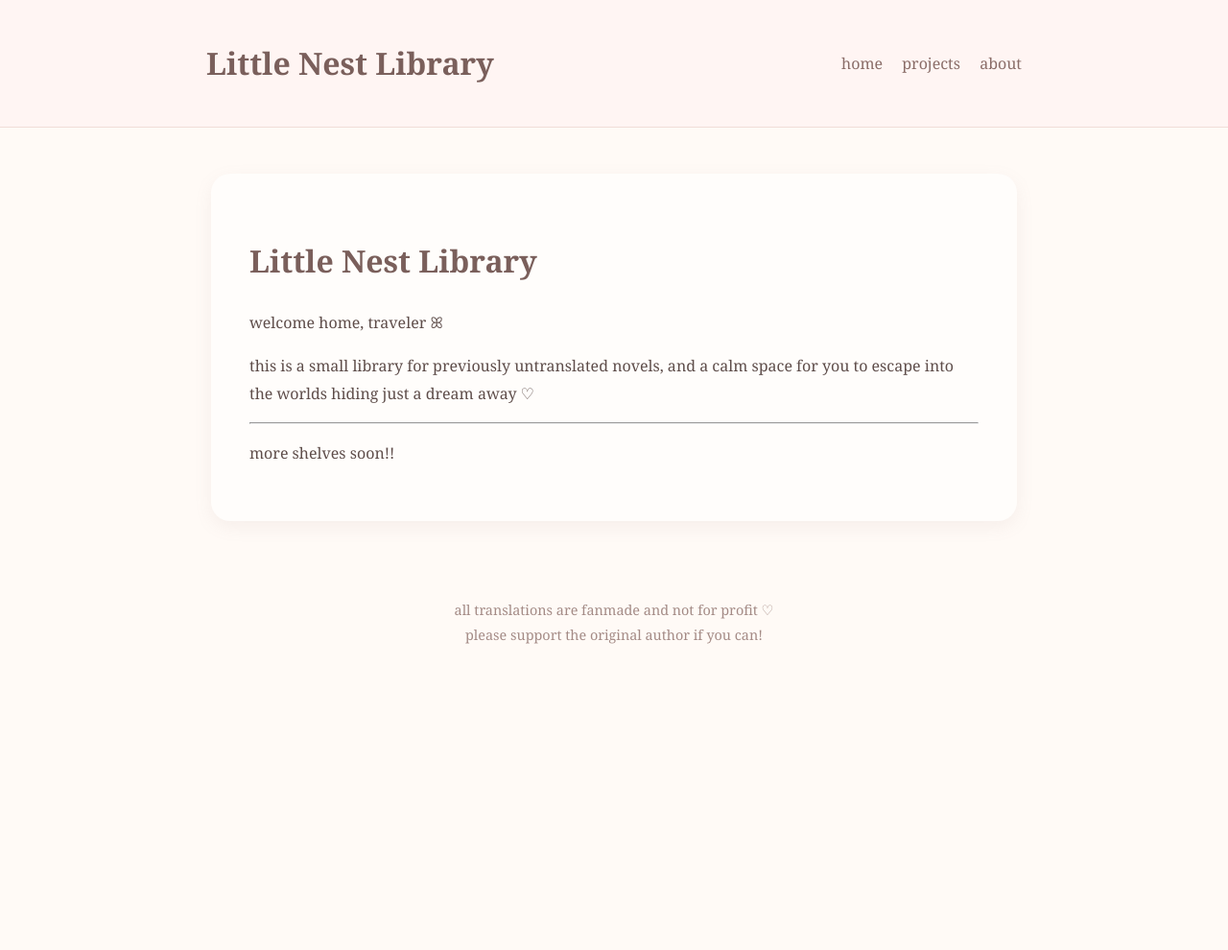
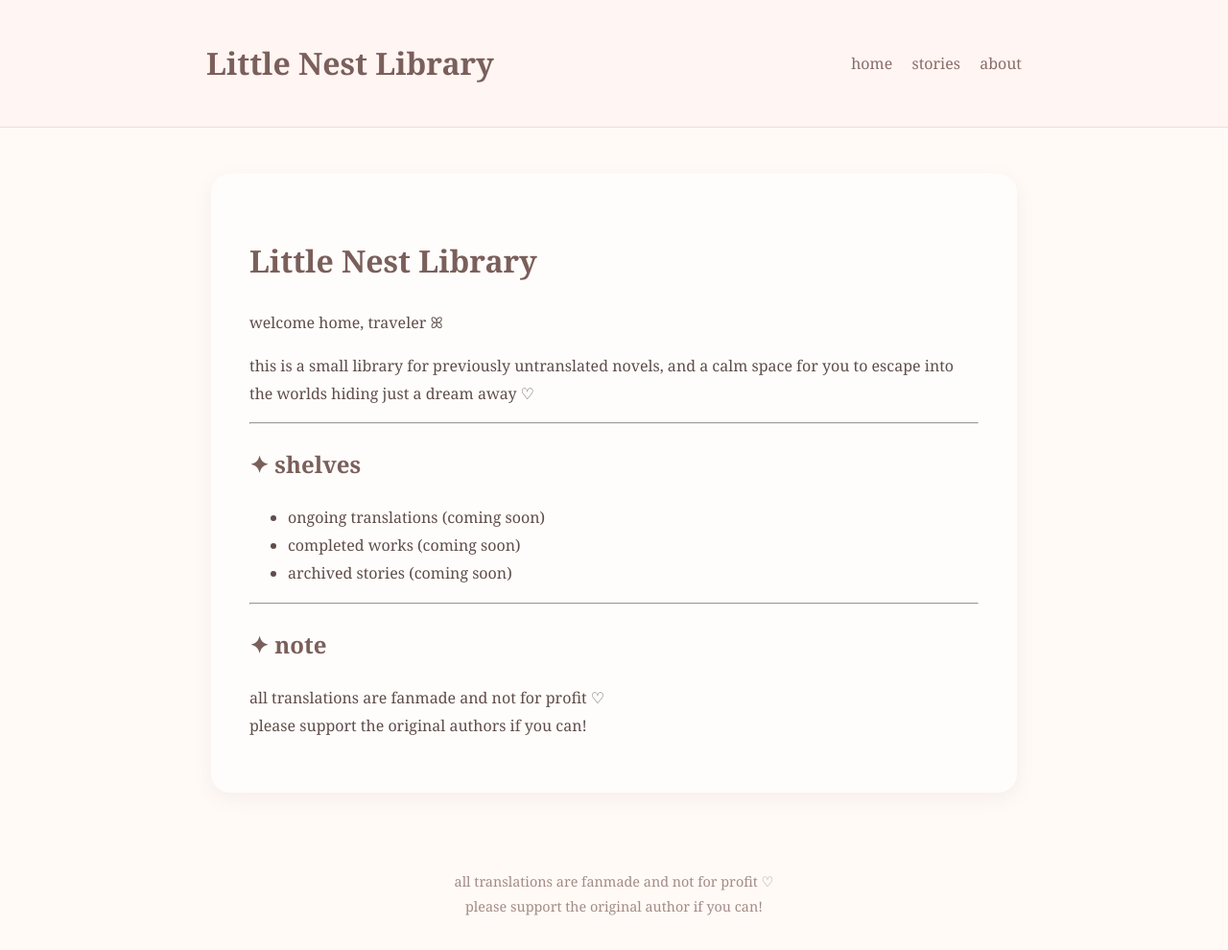
Before and after one commit to neversaynei/little-nest-library, a Jekyll site: the page built from index.md, in a window 1280 px wide and 990 px high. Shown: the whole window at 96% size. Built offline with Jekyll 4.4.1, drawn with Linux system fonts in a browser that asks for light colours.

Commit message:
first shelves added ! ✨

```diff
--- a/_layouts/default.html
+++ b/_layouts/default.html
@@ -17,7 +17,7 @@
 
     <nav>
       <a href="/">home</a>
-      <a href="/projects">projects</a>
+      <a href="/stories.md">stories</a>
       <a href="/about">about</a>
     </nav>
   </div>
--- a/index.md
+++ b/index.md
@@ -11,4 +11,15 @@ this is a small library for previously untranslated novels, and a calm space for
 
 ---
 
-more shelves soon!!
+## ✦ shelves
+
+- ongoing translations (coming soon)
+- completed works (coming soon)
+- archived stories (coming soon)
+
+---
+
+## ✦ note
+
+all translations are fanmade and not for profit ♡
+please support the original authors if you can!
```
Also changed, not shown: stories.md (added, +10 -0 lines).
